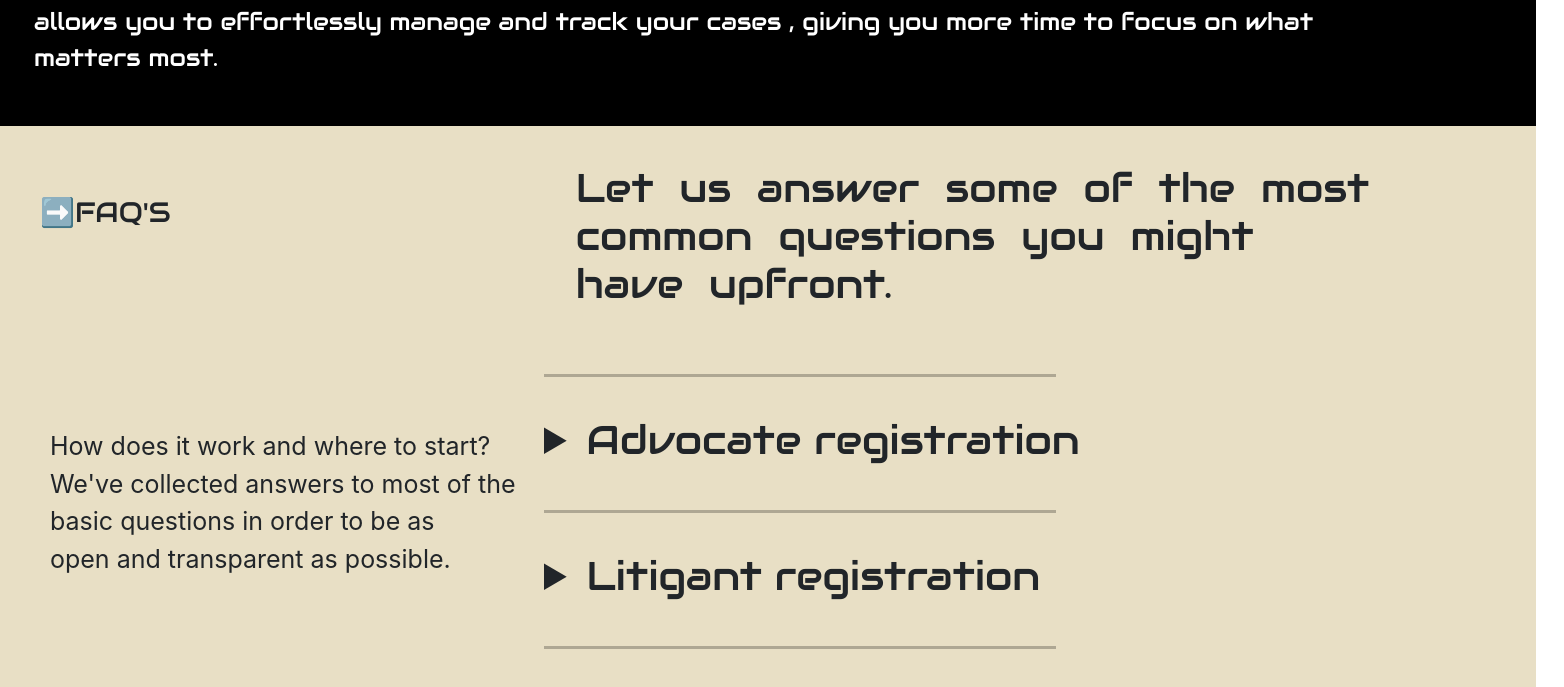
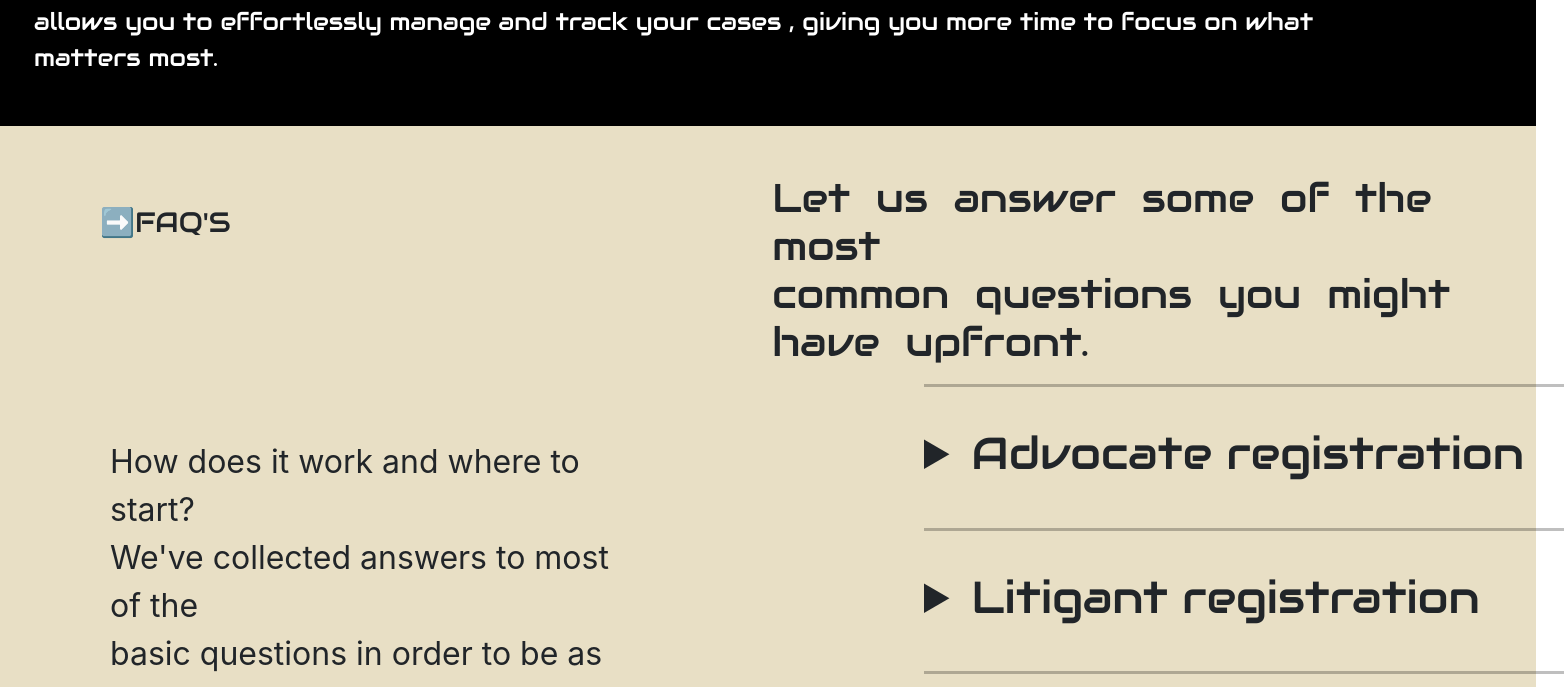
Before and after one commit to udaykumarcoder/NyaayaG160, a React (Create React App) app in the folder eportal/: page / in a window 1536 px wide. Shown: the part 1768-2455 px from the top of the page, 1564 px wide, since content can reach past the window. Built offline with nearby package versions, Linux system fonts and the light colour scheme.

Commit message:
faq big resolved responsiveness

```diff
--- a/eportal/src/screens/Contact.css
+++ b/eportal/src/screens/Contact.css
@@ -82,6 +82,6 @@ text-decoration: none;
     .content1{
       padding-top: 30px;
       padding-left: 50px;
-      font-size: 1.2rem;
+      font-size: 1.1rem;
       }
 }
--- a/eportal/src/screens/Faq.css
+++ b/eportal/src/screens/Faq.css
@@ -1,3 +1,86 @@
+
+
+/* CSS for 17-inch Laptop */
+@media screen and (min-width: 1367px) {
+    .fcontainer {
+        background-color: #e8dfc5;
+        height: 800px;
+        width: 100vw;
+        padding: 10px;
+        padding-left: 60px;
+
+    }
+
+    .fmainblock {
+        display: flex;
+    }
+
+    .fheading {
+        font-size: 30px;
+        padding: 40px;
+        margin-top: 30px;
+        padding-bottom: 80px;
+        font-family: 'Audiowide', sans-serif;
+
+
+    }
+
+    .fpara {
+        margin-top: 60px;
+        padding: 50px;
+        font-size: 2rem;
+        margin-right:6rem;
+    }
+
+    .fblock2 {
+        word-spacing: 13px;
+        font-family: 'Audiowide', sans-serif;
+        margin-top: -12px;
+        padding: 50px;
+        font-size: 20px;
+        padding-left: 10px;
+    }
+
+
+    .hr {
+        height: 3px;
+        width: 40rem;
+        color: solid black;
+        background-color: black;
+        border: none;
+    }
+
+    .bigbox {
+        margin-left: 54rem;
+        overflow: auto;
+        max-height: 480px;
+        position: absolute;
+        scrollbar-width: thin;
+        scrollbar-color: transparent transparent;
+    }
+
+
+    .bigbox::-webkit-scrollbar {
+        width: 0;
+    }
+
+    .labels {
+        padding-top: 17px;
+
+    }
+
+    .Font2 {
+        font-size: 2.8rem;
+        font-family: 'Audiowide', sans-serif;
+    }
+
+    .bigbox {
+        margin-top: 13rem;
+    }
+}
+
+/* CSS for 14-inch Laptop */
+@media screen and (max-width: 1366px) {
     .fcontainer {
         background-color: #e8dfc5;
         height: 800px;
@@ -66,16 +149,6 @@
         font-family: 'Audiowide', sans-serif;
     }
 
-
-/* CSS for 17-inch Laptop */
-@media screen and (min-width: 1367px) {
-    .bigbox {
-        margin-top: 13rem;
-    }
-}
-
-/* CSS for 14-inch Laptop */
-@media screen and (max-width: 1366px) {
     .bigbox {
         margin-top: 15rem;
     }
--- a/eportal/src/screens/Faq.js
+++ b/eportal/src/screens/Faq.js
@@ -64,6 +64,7 @@ const Faq = () => {
       </div>
 
 
+
     </div>
     </>
   )
```
Lines whose indentation alone changed are shown as unchanged.
